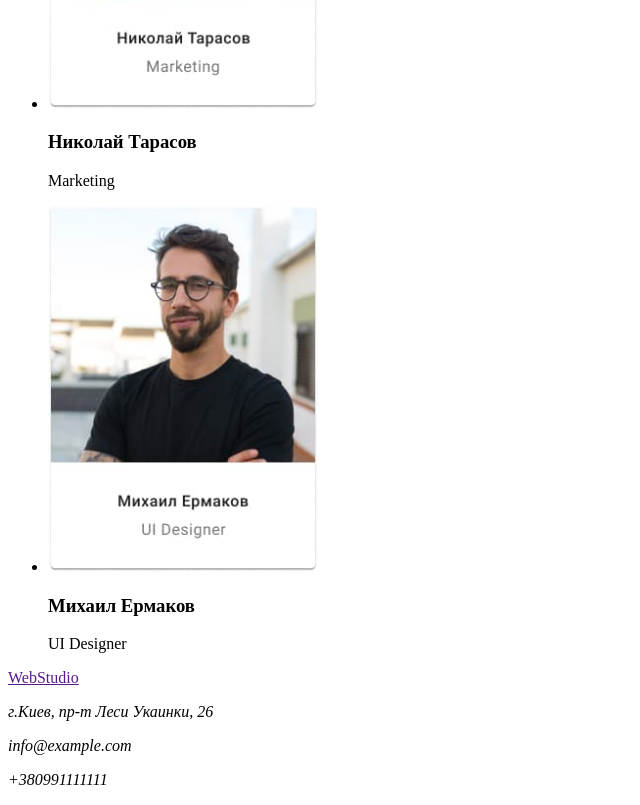
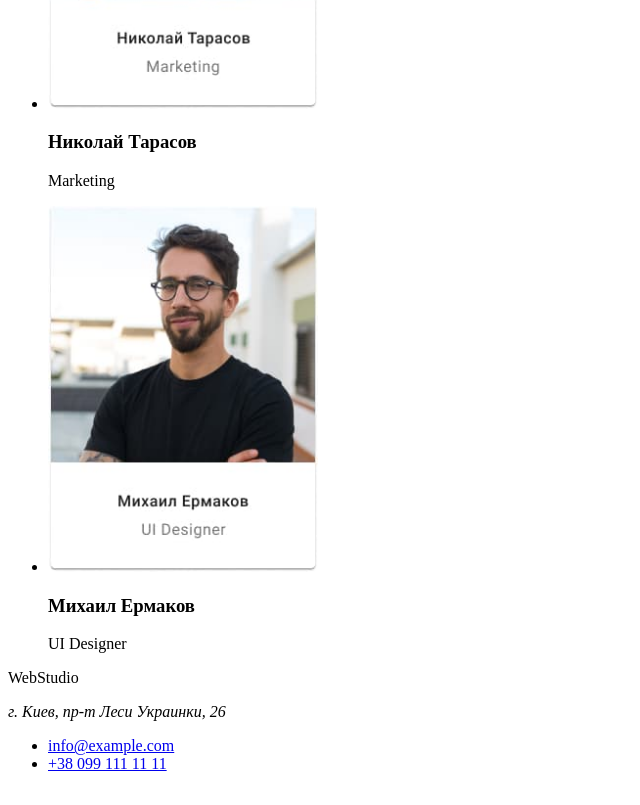
Before and after one commit to Vladyslav-ux/goit-markup-hw-01, a plain HTML site: page index.html in a window 1280 px wide. Shown: the part 2805-3610 px from the top of the page, without its empty margins (0-640 px from the left). Drawn offline with Linux system fonts and the light colour scheme.

Commit message:
Футер

```diff
--- a/index.html
+++ b/index.html
@@ -93,12 +93,18 @@
 </main>
 <!--Подвал страницы-->
 <footer>
-    <a href=""> WebStudio </a>
-    <address>
-     <p>г.Киев, пр-т Леси Укаинки, 26</p>
-     <p>info@example.com</p>
-     <p>+380991111111</p>
+            <div>
+            <p>
+            <a>WebStudio</a>
+        </p>
+    </div>
+        <address>
+        <a>г. Киев, пр-т Леси Украинки, 26</a>
     </address>
+    <ul>
+        <li><a href="info@example.com">info@example.com</a></li>
+        <li><a href="+380991111111">+38 099 111 11 11</a></li>
+    </ul>
 </footer>
 </body>
 </html>
```
